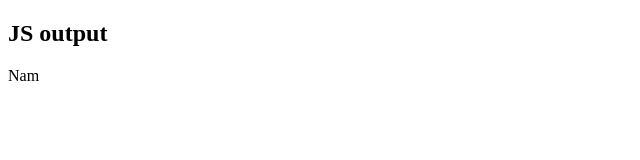
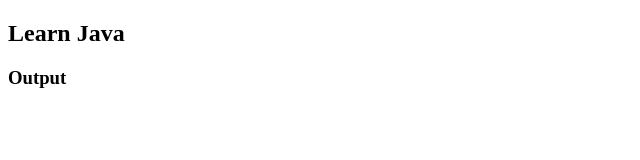
Before and after one commit to DifferentLife/Hi-JavaScript, a website: page Output.html in a window 1280 px wide. Shown: the whole page, without its empty margins (0-640 px from the left). Drawn offline with Linux system fonts and the light colour scheme.

Commit message:
seven commit

```diff
--- a/Output.html
+++ b/Output.html
@@ -1,10 +1,17 @@
 <!DOCTYPE html>
 <html>
     <body>
-        <h2>JS output</h2>
+        <!-- <h2>JS output</h2>
         <p id="jn"></p>
         <script>
             document.getElementById('jn').innerHTML = "Nam"
-        </script>
+        </script> -->
+        <h2>Learn Java</h2>
+        <h3>Output</h3>
+        <!-- <button onclick="print()">Print this page</button> -->
+        <!-- <script>console.log(1+2)</script> -->
+        <!-- <script>alert(1+2)</script> -->
+        <!-- <button type="button" onclick="document.write('1+2')">Click Me!!</button> -->
+        <!-- <script>document.write('1+2')</script> -->
     </body>
 </html>
```
